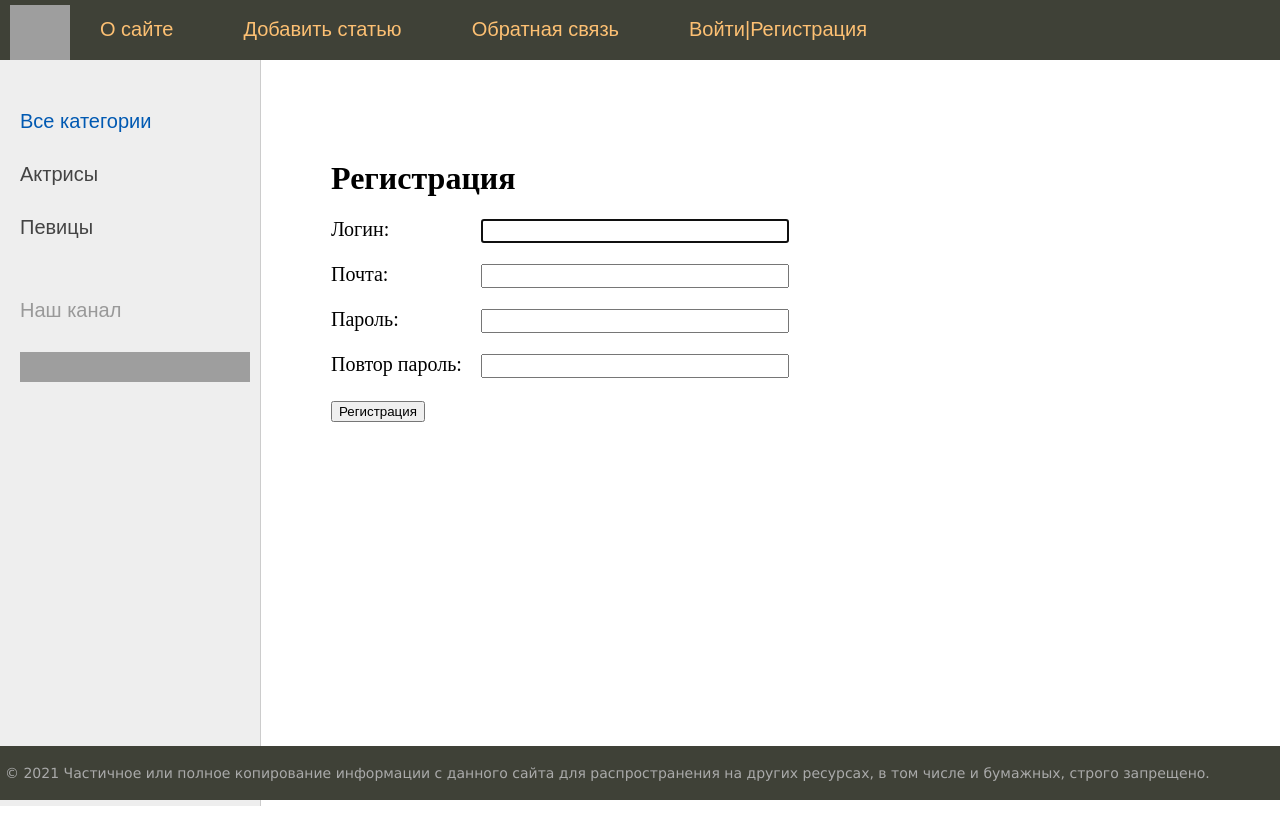
After one commit to Chudilo4/my_site, a Django app: page /register in a window 1280 px wide. The commit adds this page. Run offline with Django 4.2, Linux system fonts and the light colour scheme; data comes from the database, SQL or seed files in the repository; both versions use the stored data as it was after the commit; grey boxes are pictures that could not be loaded.

Commit message:
register user

```diff
--- a/coolsite/women/forms.py
+++ b/coolsite/women/forms.py
@@ -1,4 +1,7 @@
 from django import forms
+from django.contrib.auth.forms import UserCreationForm
+from django.contrib.auth.models import User
+
 from .models import *
 from django.core.exceptions import ValidationError
 
@@ -23,3 +26,14 @@ class AddPostForm(forms.ModelForm):
             raise ValidationError('Длина превышает 200 символов')
 
         return title
+
+
+class RegisterUserForm(UserCreationForm):
+    username = forms.CharField(label='Логин', widget=forms.TextInput(attrs={'class': 'form-input'}))
+    password1 = forms.CharField(label='Пароль', widget=forms.TextInput(attrs={'class': 'form-input'}))
+    password2 = forms.CharField(label='Повтор пароль', widget=forms.TextInput(attrs={'class': 'form-input'}))
+    email = forms.EmailField(label='Почта', widget=forms.TextInput(attrs={'class': 'form-input'}))
+
+    class Meta:
+        model = User
+        fields = ('username', 'email', 'password1', 'password2')
--- a/coolsite/women/templates/base.html
+++ b/coolsite/women/templates/base.html
@@ -56,6 +56,15 @@
 	<div class="content-text">
 {% block content %}
 {% endblock %}
+{% if page_obj.has_other_pages %}
+<nav class="list-pages">
+	<ul>
+		{% for p in paginator.page_range %}
+		<li class="page-num"><a href="?page={{ p }}">{{p}}</a></li>
+		{% endfor %}
+	</ul>
+</nav>
+{% endif %}
 	</div>
 <!-- Конец блока контента -->
 
--- a/coolsite/women/templates/index.html
+++ b/coolsite/women/templates/index.html
@@ -19,4 +19,5 @@
 			</li>
 	{% endfor %}
 </ul>
+
 {% endblock %}
--- a/coolsite/women/templates/list_menu.html
+++ b/coolsite/women/templates/list_menu.html
@@ -1,7 +1,4 @@
 {% for m in menu %}
-	{% if not forloop.last %}
-			<li><a href="{% url m.url_name %}">{{m.title}}</a></li>
-	{% else %}
-			<li class="last"><a href="{% url m.url_name %}">{{m.title}}</a></li>
-	{% endif %}
+<li><a href="{% url m.url_name %}">{{m.title}}</a></li>
 {% endfor %}
+<li><a href="{% url 'login' %}">Войти</a>|<a href="{% url 'register' %}">Регистрация</a> </li>
--- /dev/null
+++ b/coolsite/women/templates/register.html
@@ -0,0 +1,12 @@
+{% extends 'base.html' %}
+{% block content %}
+<h1>{{title}}</h1>
+<form method="post">
+    {% csrf_token %}
+    {% for f in form %}
+    <p><label class="form-label" for="{{ f.id_for_label }}">{{f.label}}: </label>{{f}}</p>
+    <div class="form-error">{{f.errors}}</div>
+    {% endfor %}
+    <button type="submit">Регистрация</button>
+</form>
+{% endblock %}
--- a/coolsite/women/templatetags/tags_wis.py
+++ b/coolsite/women/templatetags/tags_wis.py
@@ -26,6 +26,5 @@ def show_menu():
     menu = [{'title': 'О сайте', 'url_name': 'about'},
             {'title': 'Добавить статью', 'url_name': 'addpage'},
             {'title': 'Обратная связь', 'url_name': 'contact'},
-            {'title': 'Войти', 'url_name': 'login'}
             ]
     return {'menu': menu}
--- a/coolsite/women/urls.py
+++ b/coolsite/women/urls.py
@@ -8,6 +8,7 @@ urlpatterns = [
     path('contact/', views.contact, name='contact'),
     path('addpage/', views.AddPage.as_view(), name='addpage'),
     path('login/', views.login, name='login'),
+    path('register', views.RegisterUser.as_view(), name='register'),
     path('post/<slug:post_slug>', views.ShowPost.as_view(), name='post'),
     path('category/<slug:post_slug>/', views.WomenCategory.as_view(), name='category'),
 ]
--- a/coolsite/women/utils.py
+++ b/coolsite/women/utils.py
@@ -2,6 +2,8 @@ from .models import *
 
 
 class DataMixin:
+    paginate_by = 3
+
     def get_user_context(self, **kwargs):
         context = kwargs
         cats = Category.objects.all()
--- a/coolsite/women/views.py
+++ b/coolsite/women/views.py
@@ -1,4 +1,5 @@
 from django.contrib.auth.decorators import login_required
+from django.contrib.auth.forms import UserCreationForm
 from django.shortcuts import render, get_object_or_404, redirect
 from .models import *
 from django.http import HttpResponse, Http404
@@ -11,6 +12,7 @@ from django.contrib.auth.mixins import LoginRequiredMixin
 
 
 class WomenHome(DataMixin, ListView):
+    paginate_by = 3
     model = Women
     template_name = 'index.html'
     context_object_name = 'posts'
@@ -64,6 +66,16 @@ class AddPage(LoginRequiredMixin, DataMixin, CreateView):
 #                                             })
 
 
+class RegisterUser(DataMixin, CreateView):
+    form_class = RegisterUserForm
+    template_name = 'register.html'
+    success_url = reverse_lazy('login')
+
+    def get_context_data(self, *, object_list=None, **kwargs):
+        context = super().get_context_data(**kwargs)
+        c_def = self.get_user_context(title='Регистрация')
+        return dict(list(context.items()) + list(c_def.items()))
+
 def login(request):
     return HttpResponse('Войти')
 
```
Also changed, not shown: coolsite/db.sqlite3.
